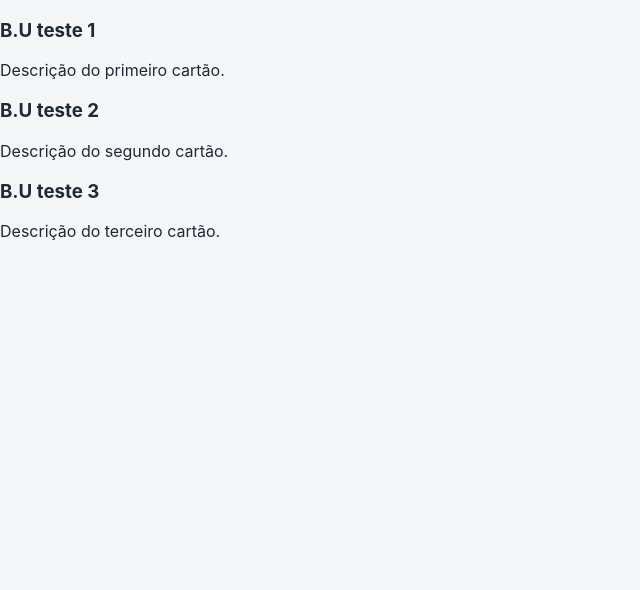
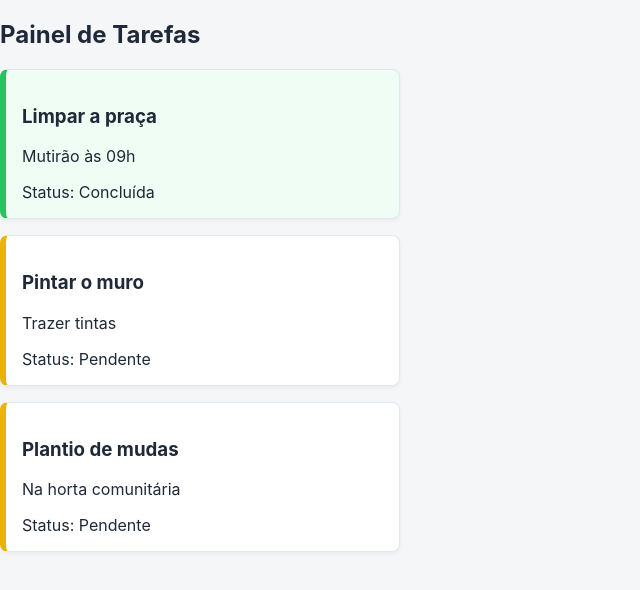
Before and after one commit to fehlyma5/mutirao-do-bairro, a React (Vite) app: page / in a window 1280 px wide. Shown: the top 590 px of the page, without its empty margins (0-640 px from the left). Built offline with nearby package versions, Linux system fonts and the light colour scheme.

Commit message:
feat:cria componentes e lista de tarefas

```diff
--- a/src/App.css
+++ b/src/App.css
@@ -12,3 +12,31 @@
   font-weight: 700;
   letter-spacing: 0.12em;
 }
+
+/* Container dos cartões p ficar mais igual ao daily-habits*/
+.lista-tarefas {
+  display: flex;
+  flex-direction: column;
+  gap: 16px;
+  max-width: 400px;
+  margin: 20px 0;
+}
+
+/* Estilo base do cartão (caixa) */
+.cartao {
+  background-color: #ffffff;
+  border: 1px solid #e2e8f0;
+  border-radius: 8px;
+  padding: 16px;
+  box-shadow: 0 2px 4px rgba(0, 0, 0, 0.05);
+}
+
+/* Diferenciação condicional de status */
+.cartao.concluida {
+  border-left: 6px solid #22c55e; /* Borda verde */
+  background-color: #f0fdf4;
+}
+
+.cartao.pendente {
+  border-left: 6px solid #eab308; /* Borda amarela */
+}
--- a/src/App.jsx
+++ b/src/App.jsx
@@ -1,41 +1,10 @@
 import "./App.css";
-
-/*
-  MUTIRÃO DO BAIRRO — ponto de partida.
-
-  Este arquivo está propositalmente quase vazio. Construir a aplicação é a
-  atividade. Leia ATIVIDADE.md e docs/01-GUIA-DE-ETAPAS.md antes de escrever
-  a primeira linha.
-
-  Ordem sugerida (cada etapa tem critérios de aceite no ATIVIDADE.md):
-    E2  componentes, lista com map() e key estável
-    E3  props, callback do filho para o pai, children
-    E4  useState, atualização imutável, excluir, valor derivado
-    E5  formulário controlado, select, validação, filtro
-    E6  useEffect, persistência no navegador, limpeza
-    E7  contexto, rotas, requisição HTTP com quatro estados
-
-  As pastas já existem para orientar a organização:
-    src/components  src/context  src/layouts  src/pages  src/services
-
-  Antes de pedir ajuda, passe pelo docs/04-PROTOCOLO-DE-DEPURACAO.md.
-*/
+import Painel from "./components/Painel";
 
 export default function App() {
-  const cartoes = [
-    { id: 1, titulo: "B.U teste 1", descricao: "Descrição do primeiro cartão." },
-    { id: 2, titulo: "B.U teste 2", descricao: "Descrição do segundo cartão." },
-    { id: 3, titulo: "B.U teste 3", descricao: "Descrição do terceiro cartão." },
-  ];
-
   return (
-    <div className="container">
-      {cartoes.map((item) => (
-        <div key={item.id} className="card">
-          <h3>{item.titulo}</h3>
-          <p>{item.descricao}</p>
-        </div>
-      ))}
+    <div>
+      <Painel />
     </div>
   );
 }
--- /dev/null
+++ b/src/components/CartaoTarefa.jsx
@@ -0,0 +1,9 @@
+export default function CartaoTarefa({ tarefa }) {
+  return (
+    <article className={`cartao ${tarefa.concluida ? "concluida" : "pendente"}`}>
+      <h3>{tarefa.titulo}</h3>
+      <p>{tarefa.descricao}</p>
+      <span>Status: {tarefa.concluida ? "Concluída" : "Pendente"}</span>
+    </article>
+  );
+}
--- /dev/null
+++ b/src/components/ListaTarefas.jsx
@@ -0,0 +1,15 @@
+import CartaoTarefa from "./CartaoTarefa";
+
+export default function ListaTarefas({ tarefas }) {
+  if (!tarefas || tarefas.length === 0) {
+    return <p className="mensagem-vazia">Nenhuma tarefa encontrada.</p>;
+  }
+
+  return (
+    <section className="lista-tarefas">
+      {tarefas.map((tarefa) => (
+        <CartaoTarefa key={tarefa.id} tarefa={tarefa} />
+      ))}
+    </section>
+  );
+}
--- /dev/null
+++ b/src/components/Painel.jsx
@@ -0,0 +1,16 @@
+import ListaTarefas from "./ListaTarefas";
+
+export default function Painel() {
+  const tarefasExemplo = [
+    { id: "t1", titulo: "Limpar a praça", descricao: "Mutirão às 09h", concluida: true },
+    { id: "t2", titulo: "Pintar o muro", descricao: "Trazer tintas", concluida: false },
+    { id: "t3", titulo: "Plantio de mudas", descricao: "Na horta comunitária", concluida: false }
+  ];
+
+  return (
+    <main>
+      <h2>Painel de Tarefas</h2>
+      <ListaTarefas tarefas={tarefasExemplo} />
+    </main>
+  );
+}
```
